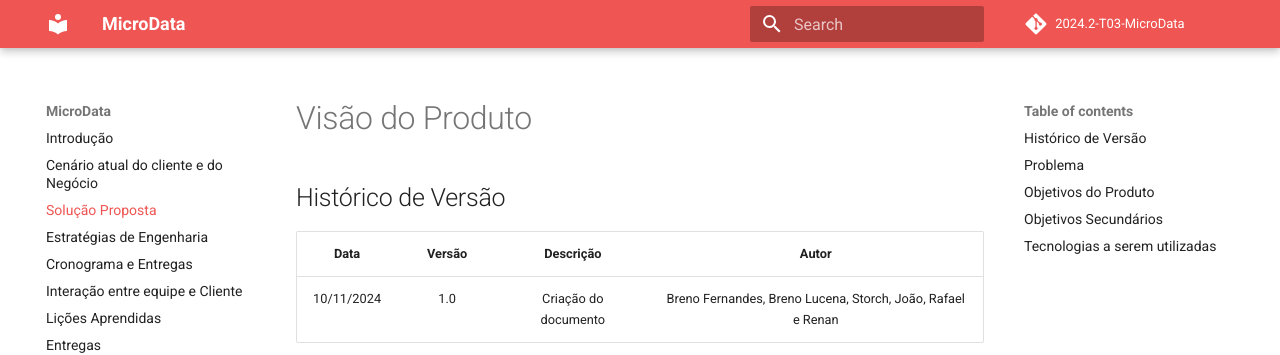
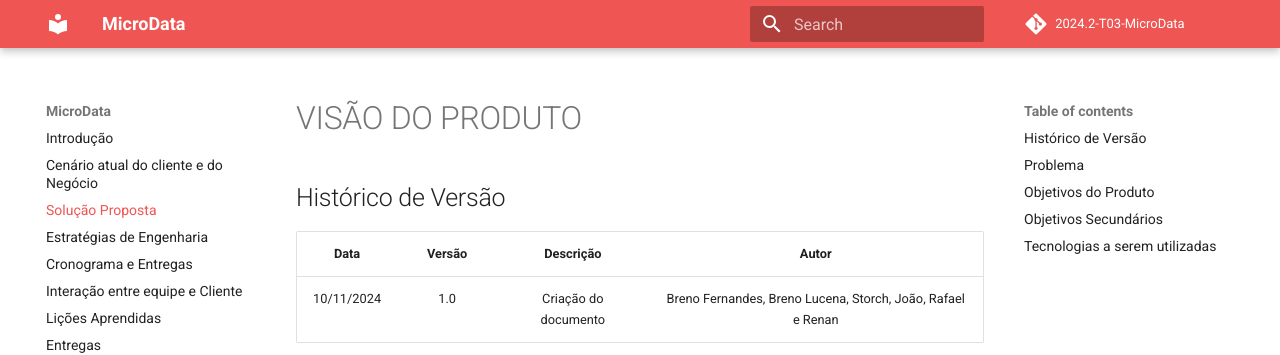
Before and after one commit to storch7/2024.2-T03-MicroData, an MkDocs documentation site: the page built from docs/visao_produto_projeto/visao_do_produto.md, in a window 1280 px wide and 900 px high. Shown: the top 355 px of the window. Built offline with MkDocs 1.6.1 and Material for MkDocs 9.7.7, drawn with Linux system fonts in a browser that asks for light colours; comment, search, counter and statistics services are not loaded.

Commit message:
Descaracterização do texto

```diff
--- a/docs/visao_produto_projeto/visao_do_produto.md
+++ b/docs/visao_produto_projeto/visao_do_produto.md
@@ -1,4 +1,4 @@
-# Visão do Produto
+# VISÃO DO PRODUTO
 
 ##  Histórico de Versão
 
```
Also changed, not shown: docs/cenario_cliente/cenario.md (+0 -1 lines).
